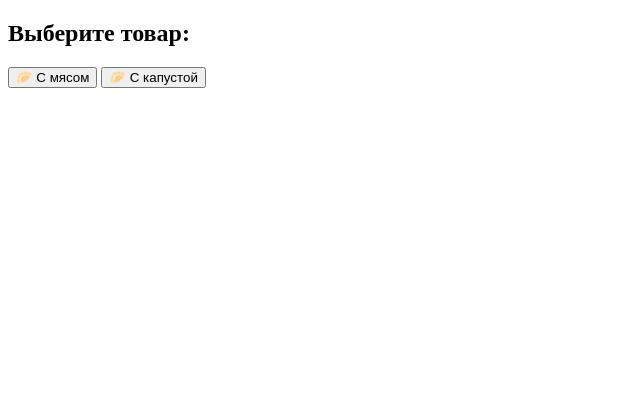
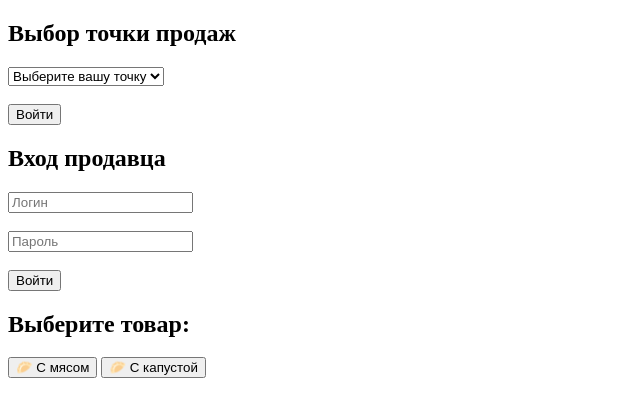
Before and after one commit to NoVaOsiris/pirozhki-app, a website: page public/index.html in a window 1280 px wide. Shown: the whole page, without its empty margins (0-640 px from the left). Drawn offline with Linux system fonts and the light colour scheme.

Commit message:
index.html

```diff
--- a/public/index.html
+++ b/public/index.html
@@ -6,6 +6,27 @@
   <meta name="viewport" content="width=device-width, initial-scale=1.0">
 </head>
 <body>
+  <div id="loginForm">
+    <h2>Выбор точки продаж</h2>
+    <select id="sellerName">
+      <option disabled selected>Выберите вашу точку</option>
+      <option value="Мечникова">Мечникова</option>
+      <option value="Бородинка">Бородинка</option>
+      <option value="Меркурий">Меркурий</option>
+      <option value="Почта">Почта</option>
+      <option value="Обжорка">Обжорка</option>
+      <option value="Пышка">Пышка</option>
+      <option value="Клио">Клио</option>
+    </select>
+    <br><br>
+    <button onclick="login()">Войти</button>
+  </div>
+<div id="loginForm">
+  <h2>Вход продавца</h2>
+  <input type="text" id="username" placeholder="Логин"><br><br>
+  <input type="password" id="password" placeholder="Пароль"><br><br>
+  <button onclick="login()">Войти</button>
+</div>
   <h2>Выберите товар:</h2>
   <button onclick="sell('Пирожок с мясом')">🥟 С мясом</button>
   <button onclick="sell('Пирожок с капустой')">🥟 С капустой</button>
```
